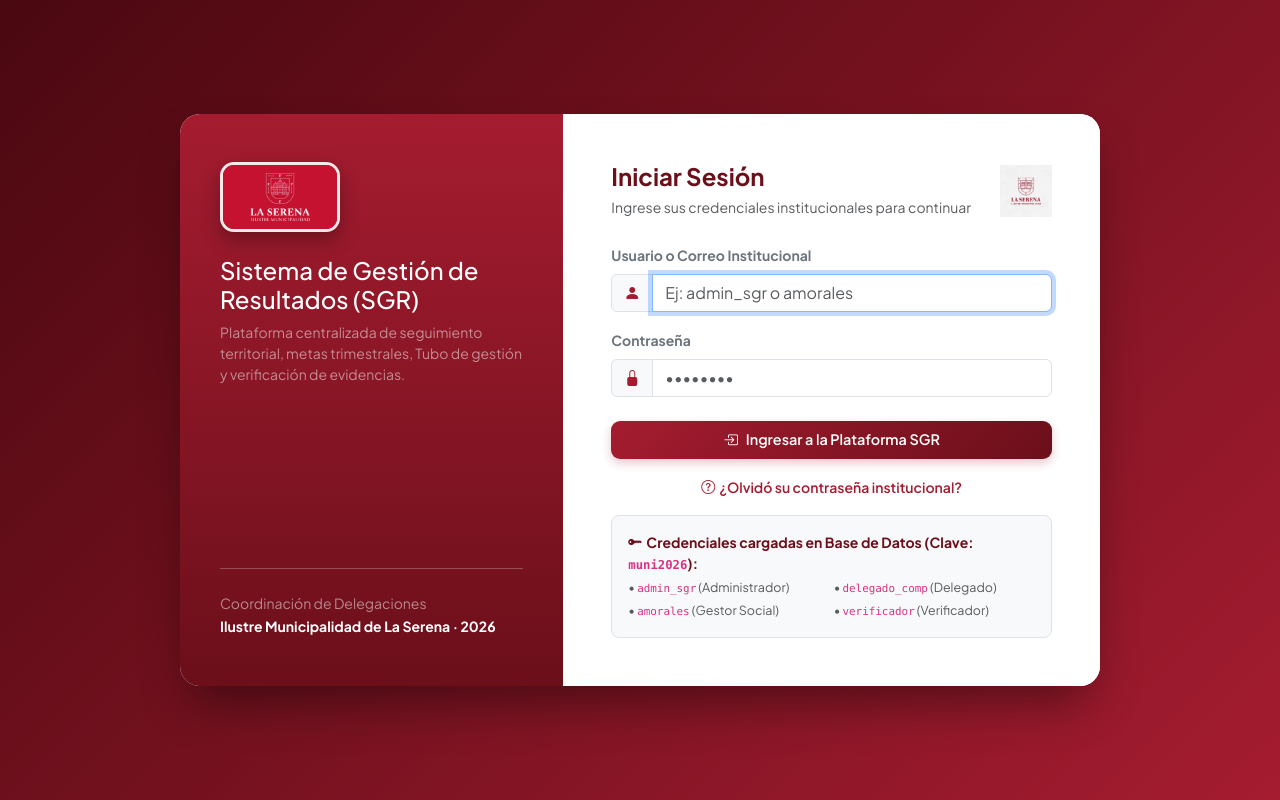
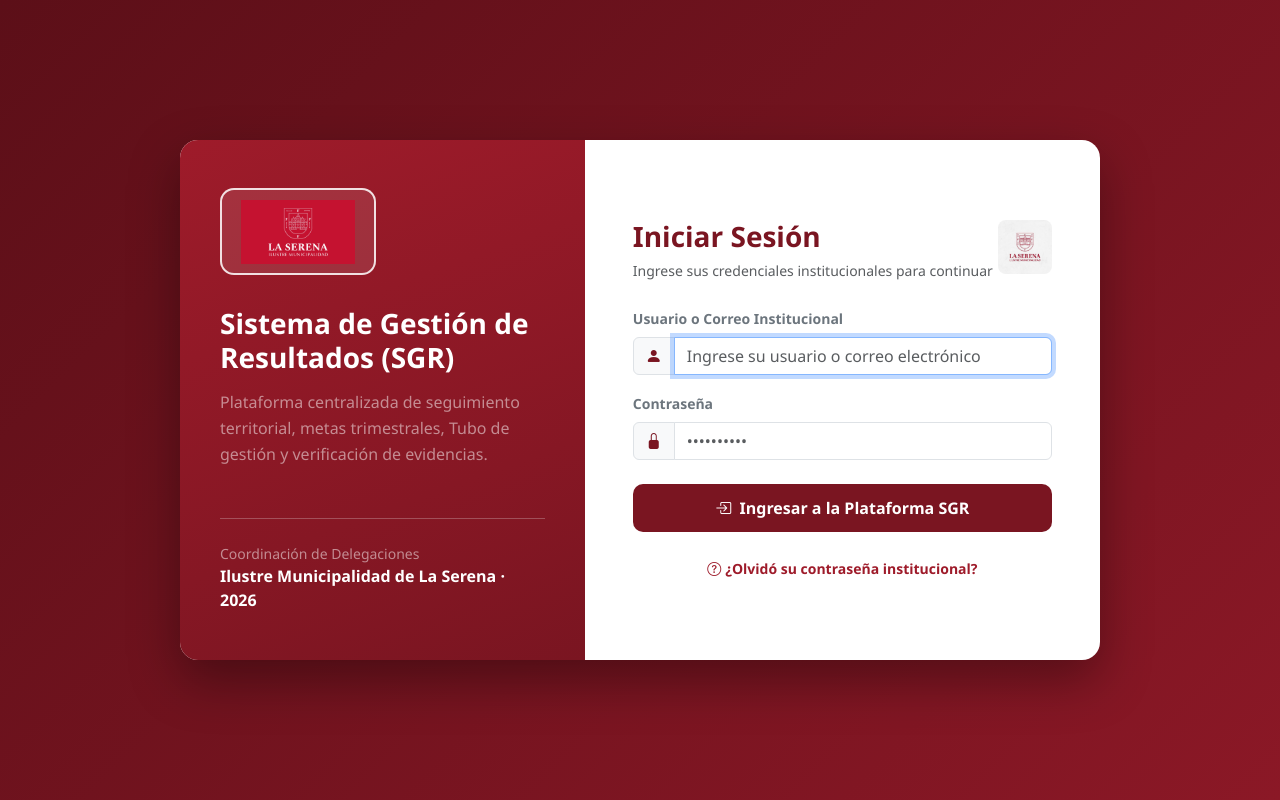
Before and after one commit to benjariveraleiva-pixel/Proyecto-Municipalidad, a Django app: page /login/ in a window 1280 px wide. Run offline with Django 5.2, Linux system fonts and the light colour scheme.

Commit message:
feat: migración a MySQL InnoDB, carga de delegaciones y cargos, corrección de buscador y limpieza de login

```diff
--- a/requirements.txt
+++ b/requirements.txt
@@ -1,6 +1,7 @@
 asgiref==3.12.1
 Django==6.1.2
 pillow==13.0.0
+PyMySQL==1.2.4
 python-decouple==3.8
 sqlparse==0.6.0
 tzdata==2026.5
--- a/templates/login.html
+++ b/templates/login.html
@@ -4,75 +4,122 @@
 <head>
     <meta charset="UTF-8">
     <meta name="viewport" content="width=device-width, initial-scale=1.0">
-    <title>Acceso Institucional | SGR Municipalidad de La Serena</title>
+    <title>Iniciar Sesión | SGR Municipalidad de La Serena</title>
     <link href="https://cdn.jsdelivr.net/npm/bootstrap@5.3.2/dist/css/bootstrap.min.css" rel="stylesheet">
     <link href="https://cdn.jsdelivr.net/npm/bootstrap-icons@1.11.1/font/bootstrap-icons.css" rel="stylesheet">
-    <link rel="stylesheet" href="{% static 'css/municipalidad.css' %}">
     <style>
+        :root {
+            --muni-granate: #7A1521;
+            --muni-crimson: #9E1B2A;
+        }
         body {
+            background: linear-gradient(135deg, #5c0f18 0%, #8b1826 100%);
             min-height: 100vh;
-            background: linear-gradient(135deg, var(--muni-granate-dark) 0%, var(--muni-crimson) 100%);
             display: flex;
             align-items: center;
             justify-content: center;
+            font-family: 'Segoe UI', system-ui, -apple-system, sans-serif;
             padding: 1.5rem;
         }
         .login-wrapper {
+            background: #ffffff;
+            border-radius: 18px;
+            overflow: hidden;
+            box-shadow: 0 20px 50px rgba(0, 0, 0, 0.35);
             max-width: 920px;
             width: 100%;
-            background: #FFFFFF;
-            border-radius: 20px;
-            overflow: hidden;
-            box-shadow: 0 25px 50px -12px rgba(0, 0, 0, 0.45);
+            display: flex;
+            min-height: 520px;
         }
-        .login-side-brand {
-            background: linear-gradient(180deg, var(--muni-crimson) 0%, var(--muni-granate) 100%);
-            color: #FFFFFF;
+        .login-banner {
+            background: linear-gradient(160deg, var(--muni-crimson) 0%, var(--muni-granate) 100%);
+            color: #ffffff;
             padding: 3rem 2.5rem;
+            width: 44%;
             display: flex;
             flex-direction: column;
             justify-content: space-between;
         }
-        .login-side-brand img {
-            width: 120px;
+        .login-logo-box {
+            background: rgba(255, 255, 255, 0.1);
+            border: 2px solid rgba(255, 255, 255, 0.85);
             border-radius: 14px;
-            border: 3px solid rgba(255,255,255,0.9);
-            box-shadow: 0 8px 20px rgba(0,0,0,0.3);
+            padding: 0.6rem 1.2rem;
+            display: inline-block;
+            margin-bottom: 2rem;
+        }
+        .login-logo-box img {
+            height: 64px;
+            object-fit: contain;
+        }
+        .login-form-area {
+            padding: 3rem;
+            width: 56%;
+            display: flex;
+            flex-direction: column;
+            justify-content: center;
+        }
+        .btn-muni-login {
+            background: var(--muni-granate);
+            color: #ffffff;
+            font-weight: 600;
+            padding: 0.75rem;
+            border-radius: 10px;
+            border: none;
+            transition: all 0.2s ease;
+        }
+        .btn-muni-login:hover {
+            background: var(--muni-crimson);
+            color: #ffffff;
+            transform: translateY(-1px);
+        }
+        @media (max-width: 768px) {
+            .login-wrapper {
+                flex-direction: column;
+            }
+            .login-banner, .login-form-area {
+                width: 100%;
+                padding: 2rem;
+            }
         }
     </style>
 </head>
 <body>
 
-<div class="login-wrapper row g-0 animate-fade-up">
-    <!-- Columna Izquierda Institucional -->
-    <div class="col-md-5 login-side-brand">
+<div class="login-wrapper">
+    <!-- Panel Izquierdo Institucional -->
+    <div class="login-banner">
         <div>
-            <img src="{% static 'img/logo_rojo.jpg' %}" alt="Escudo Municipalidad de La Serena" class="mb-4">
-            <h4 class="fw-extrabold mb-2">Sistema de Gestión de Resultados (SGR)</h4>
-            <p class="small text-white-50 mb-0">
+            <div class="login-logo-box">
+                <img src="{% static 'img/logo_rojo.jpg' %}" alt="Escudo La Serena">
+            </div>
+            <h3 class="fw-bold mb-3">Sistema de Gestión de Resultados (SGR)</h3>
+            <p class="text-white-50 mb-0" style="line-height: 1.6;">
                 Plataforma centralizada de seguimiento territorial, metas trimestrales, Tubo de gestión y verificación de evidencias.
             </p>
         </div>
+
         <div class="pt-4 border-top border-light border-opacity-25">
-            <small class="d-block text-white-50">Coordinación de Delegaciones</small>
-            <strong class="small">Ilustre Municipalidad de La Serena · 2026</strong>
+            <small class="text-white-50 d-block">Coordinación de Delegaciones</small>
+            <strong>Ilustre Municipalidad de La Serena · 2026</strong>
         </div>
     </div>
 
-    <!-- Columna Derecha Formulario de Acceso -->
-    <div class="col-md-7 p-4 p-lg-5 bg-white">
-        <div class="d-flex align-items-center justify-content-between mb-4">
+    <!-- Panel Derecho Formulario -->
+    <div class="login-form-area">
+        <div class="d-flex justify-content-between align-items-start mb-4">
             <div>
-                <h4 class="fw-bold mb-1" style="color: var(--muni-granate);">Iniciar Sesión</h4>
+                <h3 class="fw-bold mb-1" style="color: var(--muni-granate);">Iniciar Sesión</h3>
                 <small class="text-muted">Ingrese sus credenciales institucionales para continuar</small>
             </div>
-            <img src="{% static 'img/logo_blanco.jpg' %}" alt="Logo La Serena" style="height: 52px;">
+            <img src="{% static 'img/logo_blanco.jpg' %}" alt="La Serena" style="height: 54px; border-radius: 8px;">
         </div>
 
         {% if messages %}
             {% for message in messages %}
-                <div class="alert alert-{{ message.tags }} py-2 small fw-semibold">
-                    <i class="bi bi-exclamation-circle-fill me-1"></i> {{ message }}
+                <div class="alert alert-{% if message.tags == 'error' %}danger{% else %}{{ message.tags }}{% endif %} alert-dismissible fade show py-2 small" role="alert">
+                    <i class="bi bi-info-circle-fill me-1"></i> {{ message }}
+                    <button type="button" class="btn-close" data-bs-dismiss="alert" style="padding: 0.65rem;"></button>
                 </div>
             {% endfor %}
         {% endif %}
@@ -82,41 +129,32 @@
             <div class="mb-3">
                 <label class="form-label small fw-bold text-secondary">Usuario o Correo Institucional</label>
                 <div class="input-group">
-                    <span class="input-group-text bg-light"><i class="bi bi-person-fill" style="color: var(--muni-crimson);"></i></span>
-                    <input type="text" name="username" class="form-control" placeholder="Ej: admin_sgr o amorales" required autofocus>
+                    <span class="input-group-text bg-light"><i class="bi bi-person-fill" style="color: var(--muni-granate);"></i></span>
+                    <input type="text" name="username" class="form-control" placeholder="Ingrese su usuario o correo electrónico" required autofocus>
                 </div>
             </div>
 
             <div class="mb-4">
                 <label class="form-label small fw-bold text-secondary">Contraseña</label>
                 <div class="input-group">
-                    <span class="input-group-text bg-light"><i class="bi bi-lock-fill" style="color: var(--muni-crimson);"></i></span>
-                    <input type="password" name="password" class="form-control" placeholder="••••••••" required>
+                    <span class="input-group-text bg-light"><i class="bi bi-lock-fill" style="color: var(--muni-granate);"></i></span>
+                    <input type="password" name="password" class="form-control" placeholder="••••••••••" required>
                 </div>
             </div>
 
-            <button type="submit" class="btn-muni w-100 justify-content-center py-2 mb-3">
-                <i class="bi bi-box-arrow-in-right"></i> Ingresar a la Plataforma SGR
+            <button type="submit" class="btn-muni-login w-100 mb-3">
+                <i class="bi bi-box-arrow-in-right me-1"></i> Ingresar a la Plataforma SGR
             </button>
-            <div class="text-center mb-3">
-                <a href="{% url 'recuperar_clave' %}" class="small fw-semibold text-decoration-none" style="color: var(--muni-crimson);">
+
+            <div class="text-center mt-2">
+                <a href="{% url 'recuperar_clave' %}" class="text-decoration-none small fw-semibold" style="color: var(--muni-crimson);">
                     <i class="bi bi-question-circle me-1"></i>¿Olvidó su contraseña institucional?
                 </a>
             </div>
         </form>
-
-        <!-- Cuadro de Cuentas de Prueba para el Equipo -->
-        <div class="p-3 rounded-3 bg-light border mt-3">
-            <div class="small fw-bold mb-1" style="color: var(--muni-granate);"><i class="bi bi-key-fill me-1"></i>Credenciales cargadas en Base de Datos (Clave: <code>muni2026</code>):</div>
-            <div class="row small text-muted g-1" style="font-size: 0.78rem;">
-                <div class="col-6">• <code>admin_sgr</code> (Administrador)</div>
-                <div class="col-6">• <code>delegado_comp</code> (Delegado)</div>
-                <div class="col-6">• <code>amorales</code> (Gestor Social)</div>
-                <div class="col-6">• <code>verificador</code> (Verificador)</div>
-            </div>
-        </div>
     </div>
 </div>
 
+<script src="https://cdn.jsdelivr.net/npm/bootstrap@5.3.2/dist/js/bootstrap.bundle.min.js"></script>
 </body>
 </html>
```
